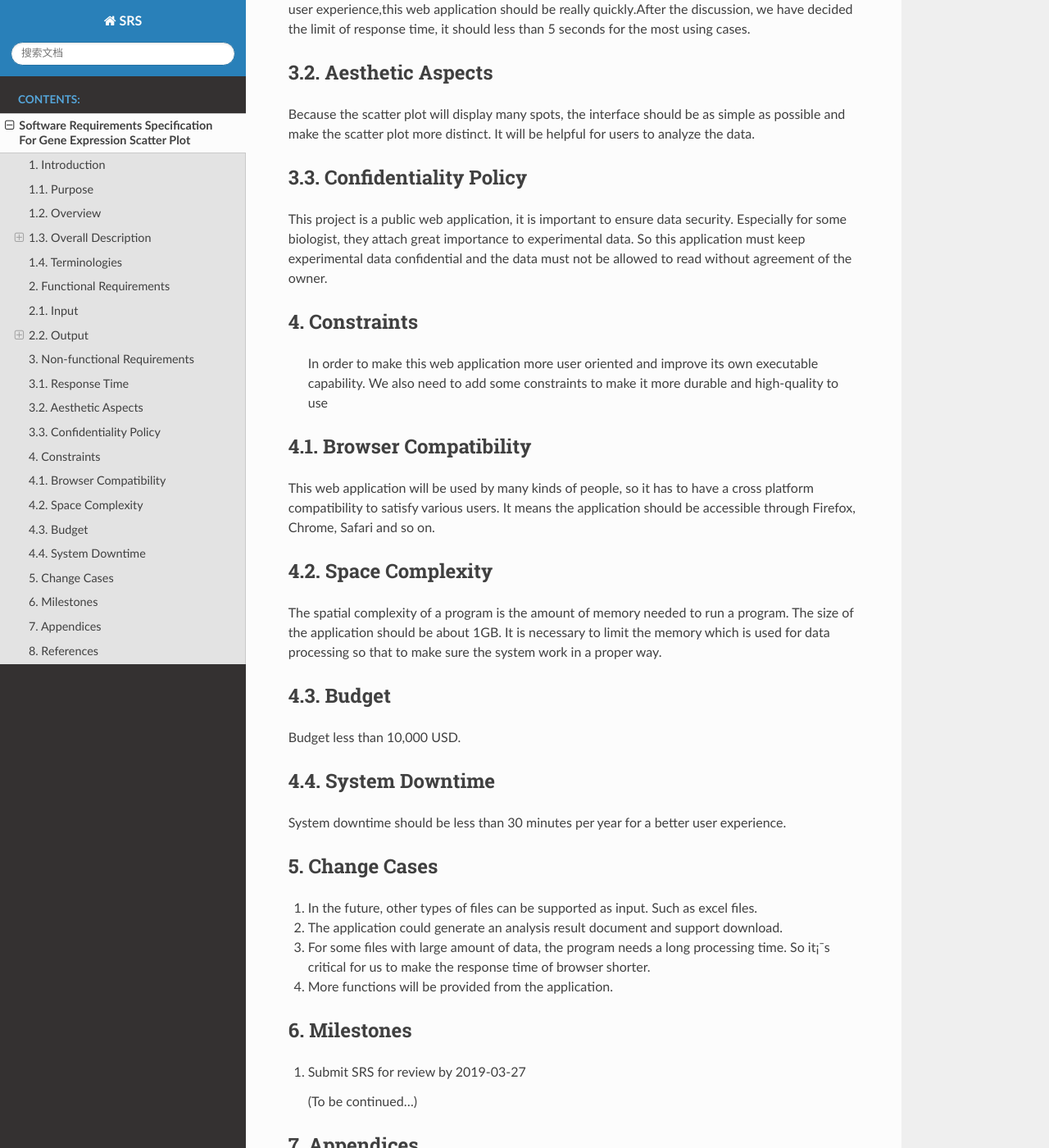
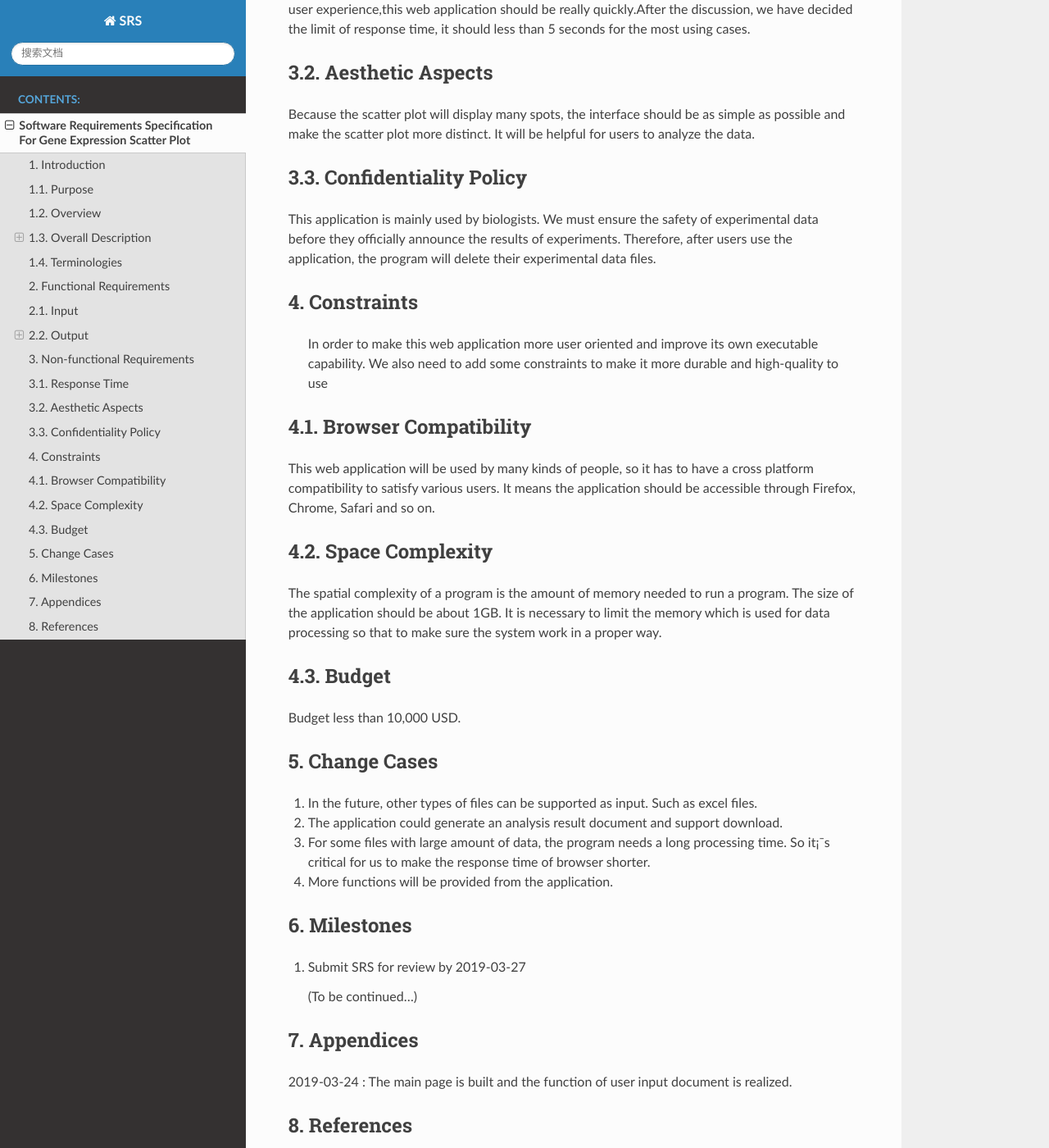
Before and after one commit to Hollyluc/lucHome, a Sphinx documentation site: the page built from source/srs.rst, in a window 1280 px wide and 1400 px high, scrolled down 2845 px. Shown: the whole window at 82% size. Built offline with Sphinx 7.4.7 and the Read the Docs theme 2.0.0, drawn with Linux system fonts in a browser that asks for light colours.

Commit message:
Update srs.rst

```diff
--- a/source/srs.rst
+++ b/source/srs.rst
@@ -100,7 +100,7 @@ Because the scatter plot will display many spots, the interface should be as sim
 
 3.3. Confidentiality Policy
 ---------------------------
-This project is a public web application, it is important to ensure data security. Especially for some biologist, they attach great importance to experimental data. So this application must keep experimental data confidential and the data must not be allowed to read without agreement of the owner.
+This application is mainly used by biologists. We must ensure the safety of experimental data before they officially announce the results of experiments. Therefore, after users use the application, the program will delete their experimental data files.
 
 4. Constraints
 ----------------------
@@ -117,10 +117,6 @@ The spatial complexity of a program is the amount of memory needed to run a prog
 4.3. Budget
 ----------------------
 Budget less than 10,000 USD.
-
-4.4. System Downtime
-----------------------
-System downtime should be less than 30 minutes per year for a better user experience.
 
 5. Change Cases
 ----------------------
```
